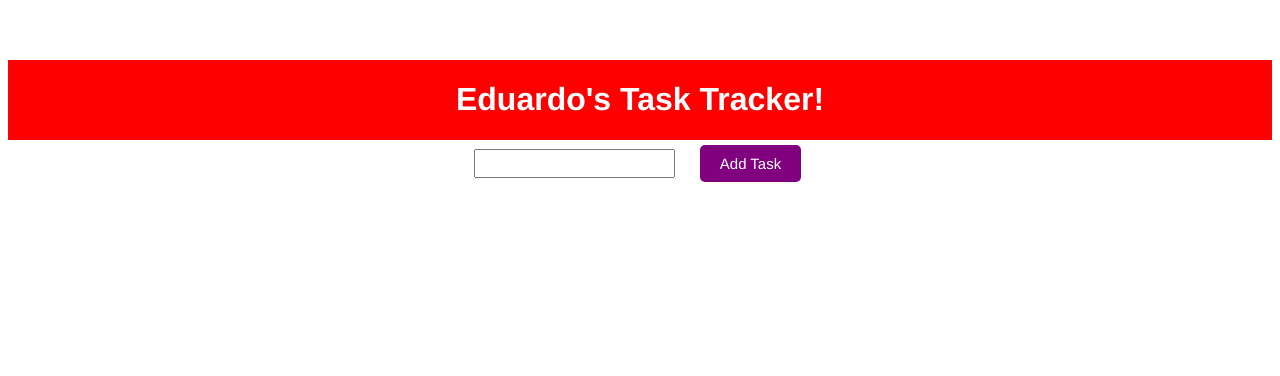
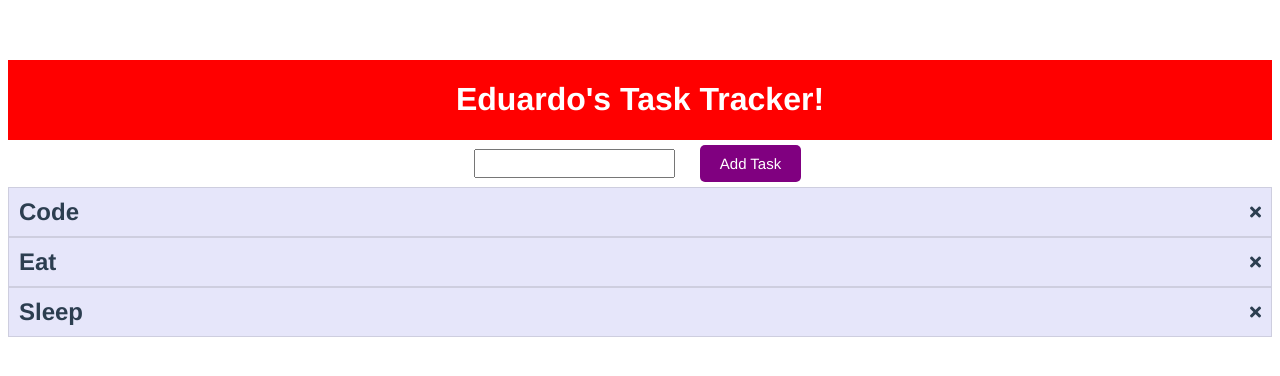
Before and after one commit to eduardomecchia/todos, a Vue app: page / in a window 1280 px wide. Shown: the top 376 px of the page. Built offline with nearby package versions, Linux system fonts and the light colour scheme.

Commit message:
Display sample tasks and style them

```diff
--- a/src/App.vue
+++ b/src/App.vue
@@ -2,7 +2,7 @@
   <div id="app">
     <Header title="Eduardo's Task Tracker!" color="white" background="red"></Header>
     <AddTask></AddTask>
-    <Tasks></Tasks>
+    <Tasks :tasks="tasks"></Tasks>
   </div>
 </template>
 
--- a/src/components/Task.vue
+++ b/src/components/Task.vue
@@ -15,5 +15,16 @@ export default {
 </script>
 
 <style scoped>
+    div {
+        background-color: lavender;
+        border: 1px solid #cecedf;
+        padding: 10px;
+        display: flex;
+        justify-content: space-between;
+        align-items: center;
+    }
 
+    h2 {
+        margin: 0;
+    }
 </style>
```
